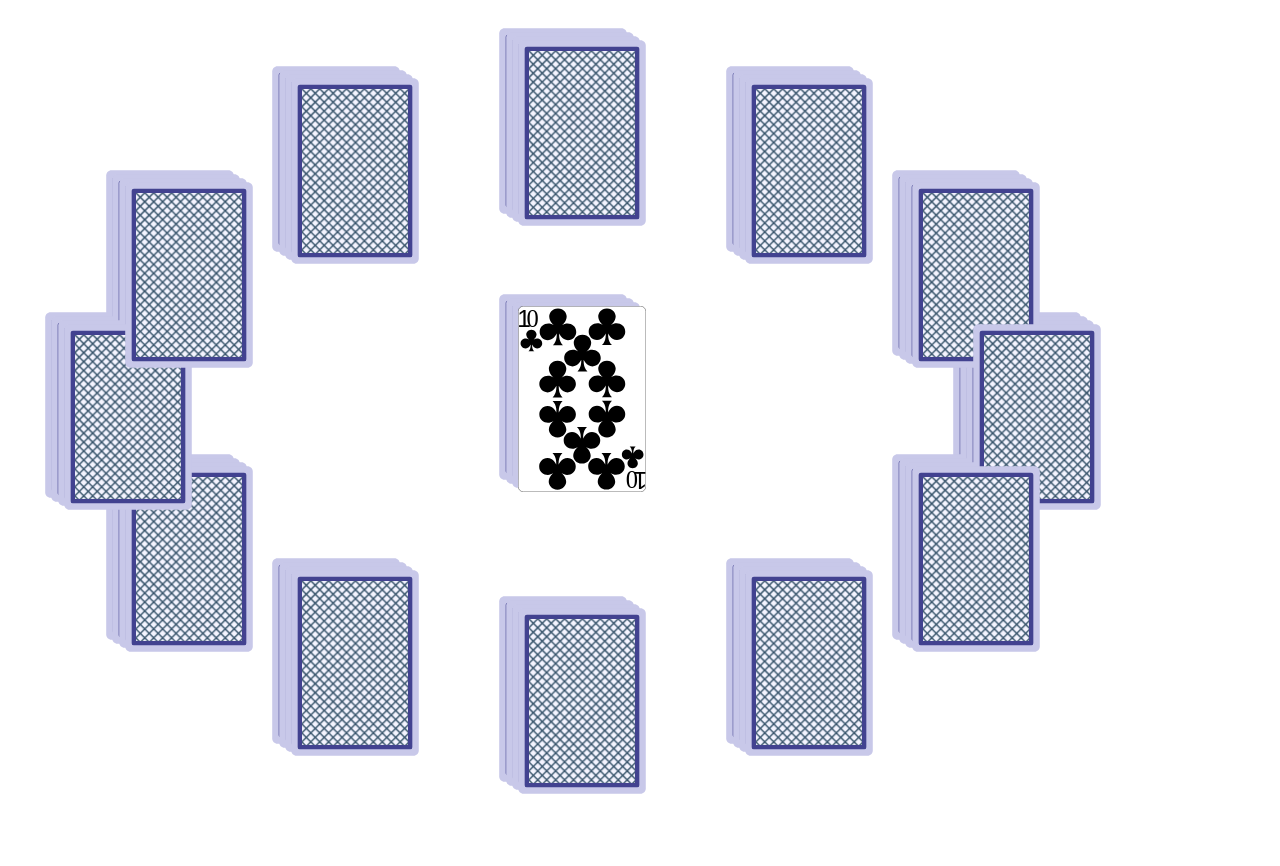
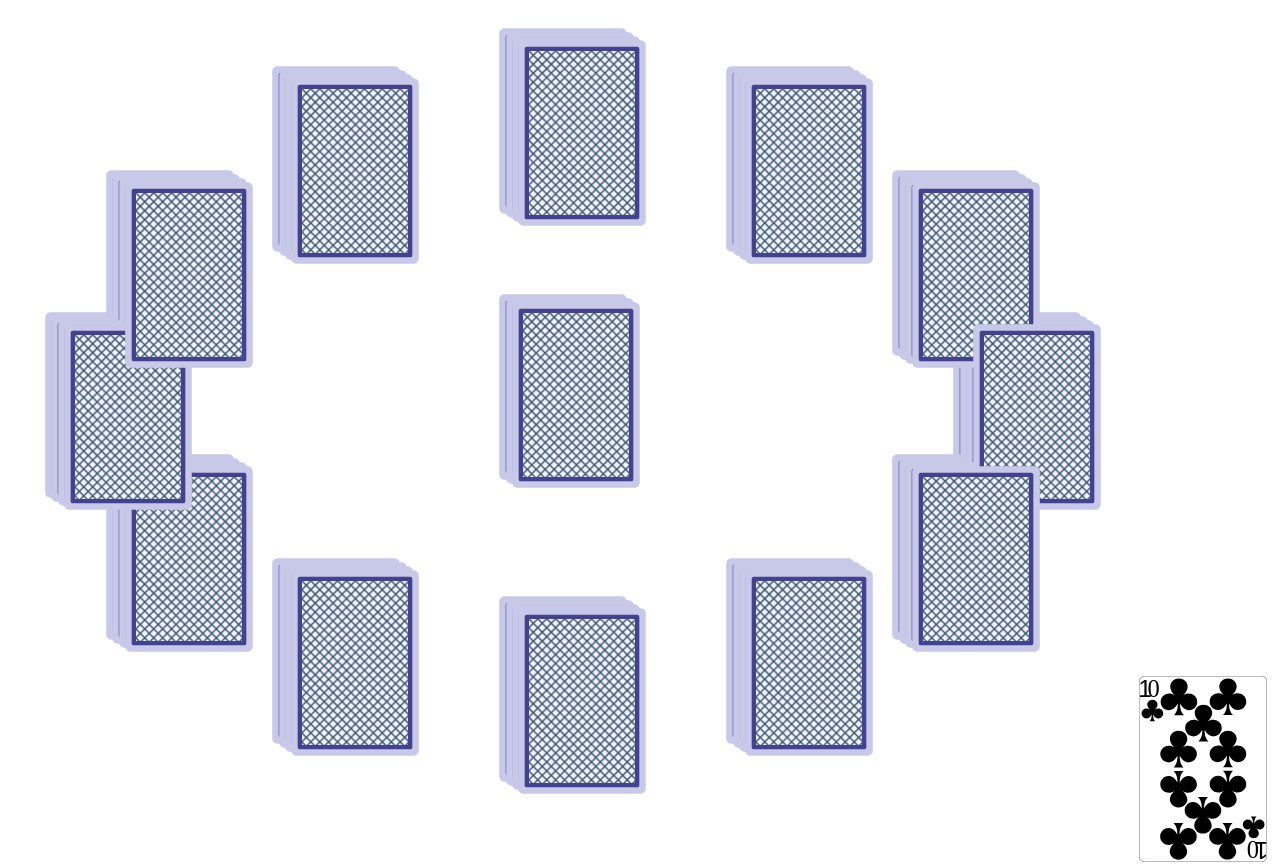
Before and after one commit to ViolaBuddy/SoME2, a plain HTML site: page src/basicgame.html in a window 1280 px wide. Before the commit the page ends 800 px from the top, so only its background shows below. Drawn offline with Linux system fonts and the light colour scheme.

Commit message:
a working basic Clock Solitare

```diff
--- a/src/PlayingCards.js
+++ b/src/PlayingCards.js
@@ -10,12 +10,47 @@ function createEnum(values) {
 const Suit = createEnum(['Diamonds', 'Clubs', 'Hearts', 'Spades']);
 const Rank = createEnum(['Ace', 'Two', 'Three', 'Four', 'Five', 'Six', 'Seven', 'Eight', 'Nine', 'Ten', 'Jack', 'Queen', 'King']);
 
+/** returns an integer representation of the rank */
+function getNumericalRank(rank){
+	switch(rank){
+		case Rank.Ace:
+			return 1;
+		case Rank.Two:
+			return 2;
+		case Rank.Three:
+			return 3;
+		case Rank.Four:
+			return 4;
+		case Rank.Five:
+			return 5;
+		case Rank.Six:
+			return 6;
+		case Rank.Seven:
+			return 7;
+		case Rank.Eight:
+			return 8;
+		case Rank.Nine:
+			return 9;
+		case Rank.Ten:
+			return 10;
+		case Rank.Jack:
+			return 11;
+		case Rank.Queen:
+			return 12;
+		case Rank.King:
+			return 13;
+		default:
+			return null;
+	}
+}
+
 /** a representation of a card, along with a visualization of it */
 class Card {
 	static IMAGE_DIRECTORY = 'img';
 	static FACEDOWN_IMAGE_PATH = Card.IMAGE_DIRECTORY + '/' + 'card_back_v2.svg';
 
-	constructor(suit, rank, onclick=null){
+	/** Note that clickFnc will have `this` be bound to the Card object */
+	constructor(suit, rank, clickFnc=null){
 		this.suit = suit;
 		this.rank = rank;
 		this.faceUp = true;
@@ -33,11 +68,23 @@ class Card {
 		this.domElement.classList.add("playing-card");
 		let thisThis = this;
 
-		this.domElement.onclick = onclick;
+		if(clickFnc != null){
+			this.domElement.onclick = clickFnc.bind(this);
+		}
 	}
 
-	changeOnclick(onclick=null){
-		this.domElement.onclick = onclick;
+	/** Note that clickFnc will have `this` be bound to the Card object */
+	changeClickFnc(clickFnc=null){
+		if(clickFnc != null){
+			this.domElement.onclick = clickFnc.bind(this);
+		} else{
+			this.domElement.onclick = null;
+		}
+	}
+
+	moveImageTo(destX, destY){
+		this.domElement.style['left'] = destX + '%';
+		this.domElement.style['top'] = destY + '%';
 	}
 
 	/** add this Card's visual element to the div provided in the argument */
@@ -63,40 +110,6 @@ class Card {
 		return this.rank + " of " + this.suit;
 	}
 
-	/** returns an integer representation of the rank */
-	getNumericalRank(){
-		switch(this.rank){
-			case Rank.Ace:
-				return 1;
-			case Rank.Two:
-				return 2;
-			case Rank.Three:
-				return 3;
-			case Rank.Four:
-				return 4;
-			case Rank.Five:
-				return 5;
-			case Rank.Six:
-				return 6;
-			case Rank.Seven:
-				return 7;
-			case Rank.Eight:
-				return 8;
-			case Rank.Nine:
-				return 9;
-			case Rank.Ten:
-				return 10;
-			case Rank.Jack:
-				return 11;
-			case Rank.Queen:
-				return 12;
-			case Rank.King:
-				return 13;
-			default:
-				return null;
-		}
-	}
-
 	/** returns a string representing the path to the svg image */
 	getImagePath() {
 		let suitName = this.suit.toLowerCase();
@@ -112,7 +125,7 @@ class Card {
 			case Rank.Eight:
 			case Rank.Nine:
 			case Rank.Ten:
-				rankName = this.getNumericalRank().toString();
+				rankName = getNumericalRank(this.rank).toString();
 				break;
 			case Rank.Jack:
 			case Rank.Queen:
@@ -202,11 +215,11 @@ class Hand extends Deck{
 	}
 }
 
-function createDeck(){
+function createDeck(clickFnc=null){
 	let deck = [];
 	for (const suit in Suit) {
 		for (const rank in Rank) {
-			deck.push(new Card(suit, rank));
+			deck.push(new Card(suit, rank, clickFnc));
 		}
 	}
 	return new Deck(deck);
--- a/src/basicgame.html
+++ b/src/basicgame.html
@@ -8,22 +8,28 @@
 <body>
 <div id="cardDeck"></div>
 <script type="text/javascript">
+	"use strict";
 	let CARD_WIDTH = 10; // must match cardgamestyle.css
 	let CARD_HEIGHT = CARD_WIDTH * 323.55 / 222.783;
 	let CLOCK_RADIUS = 50 - CARD_HEIGHT
+	let WASTE_PILE_X = 99 - CARD_WIDTH;
+	let WASTE_PILE_Y = 99 - CARD_HEIGHT;
 
+	var numClicks = 0;
+	var lastClickedNumericalRank = null;
 	let fullDeck = createDeck();
 	fullDeck.shuffle();
+
 	for (let i = 0; i < fullDeck.cards.length; i++) {
+		// create the card
 		let card = fullDeck.cards[i];
 		card.addImageTo(document.getElementById('cardDeck'));
 		card.flip(); //face down
 
+		// arrange the DOM element visually on the page
 		let pileNumber = i%13;
 		let offset = Math.floor(i/13)/2;
-
 		let x, y;
-
 		if(i%13 == 0) {
 			// king cards in the center
 			x = 44 - CARD_WIDTH/2 + offset;
@@ -33,12 +39,26 @@
 			x = 44 + CLOCK_RADIUS * Math.sin(2*Math.PI * (i%13)/12) - CARD_WIDTH/2 + offset;
 			y = 44 + CLOCK_RADIUS * -Math.cos(2*Math.PI * (i%13)/12) - CARD_WIDTH/2 + offset;
 		}
-
 		card.domElement.style['left'] = x + '%';
 		card.domElement.style['top'] = y + '%';
+
+		card.changeClickFnc(function(clickevent){
+			// Note: Javascript scoping rules of `let` preserve the value of i for each card
+			if(lastClickedNumericalRank === i%13 || lastClickedNumericalRank === null) {
+				if(!this.faceUp) {
+					this.flip();
+					this.moveImageTo(WASTE_PILE_X, WASTE_PILE_Y);
+					this.domElement.style['zIndex'] = 1000 + numClicks;
+
+					numClicks+=1;
+					lastClickedNumericalRank = getNumericalRank(this.rank)%13;
+				}
+			}
+		});
 	}
-
-	fullDeck.cards[52 - 13].flip()
+	this.onload = function(){
+		fullDeck.cards[52 - 13].domElement.onclick();
+	}
 </script>
 </body>
 </html>
--- a/src/cardgamestyle.css
+++ b/src/cardgamestyle.css
@@ -1,5 +1,6 @@
 div.playing-card {
 	position: absolute;
+	transition: top 0.5s, left 0.5s;
 }
 
 div.playing-card img {
```
